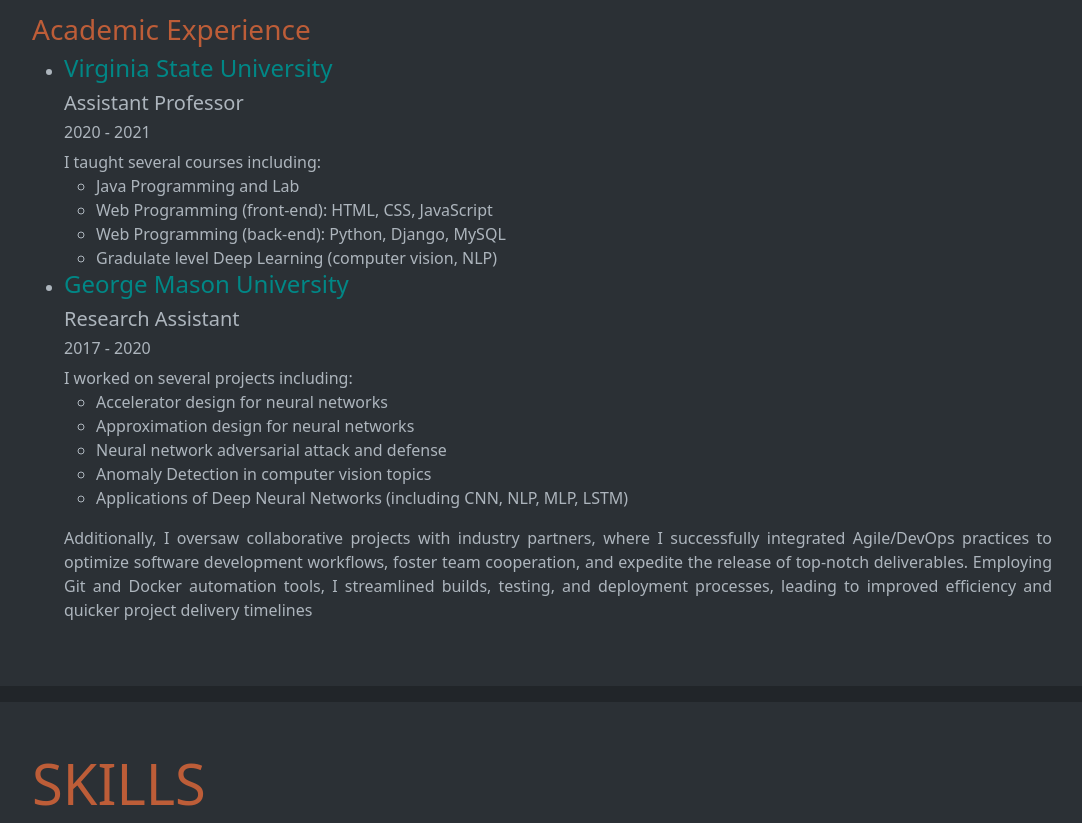
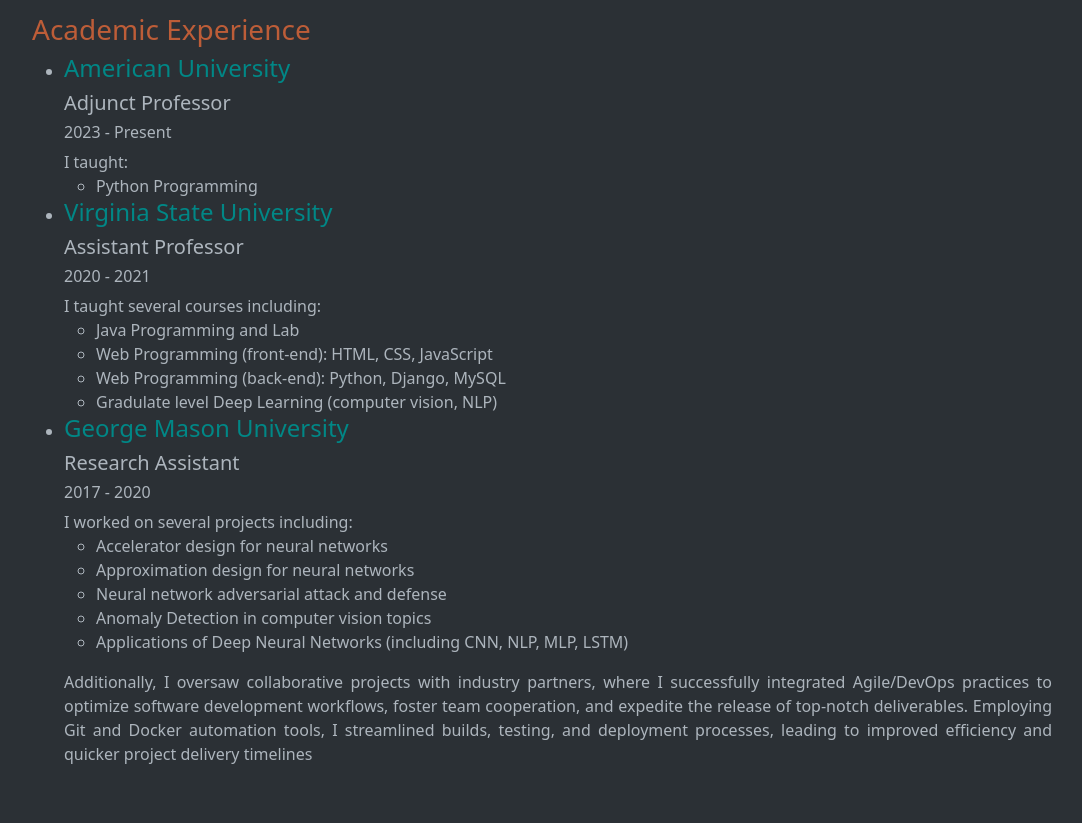
Before and after one commit to amirzaei1367/Dr_Ali, a plain HTML site: page index.html in a window 1280 px wide. Shown: the part 1384-2207 px from the top of the page, without its empty margins (98-1180 px from the left). Drawn offline with nearby package versions, Linux system fonts and the light colour scheme.

Commit message:
adding assistant professor

```diff
--- a/index.html
+++ b/index.html
@@ -163,6 +163,16 @@
         </ul>
         <h3 style="color: rgb(189, 93, 56)" >Academic Experience</h3>
         <ul>
+            <li>
+                <h4 style="color:#018786;">American University</h4>
+                <h5>Adjunct Professor</h5>
+                <h6>2023 - Present</h6>
+                I taught:
+                <ul>
+                    <li>Python Programming</li>
+                </ul>
+
+            </li>
             <li>
                 <h4 style="color:#018786;">Virginia State University</h4>
                 <h5>Assistant Professor</h5>
```
Also changed, not shown: 1 other file.
